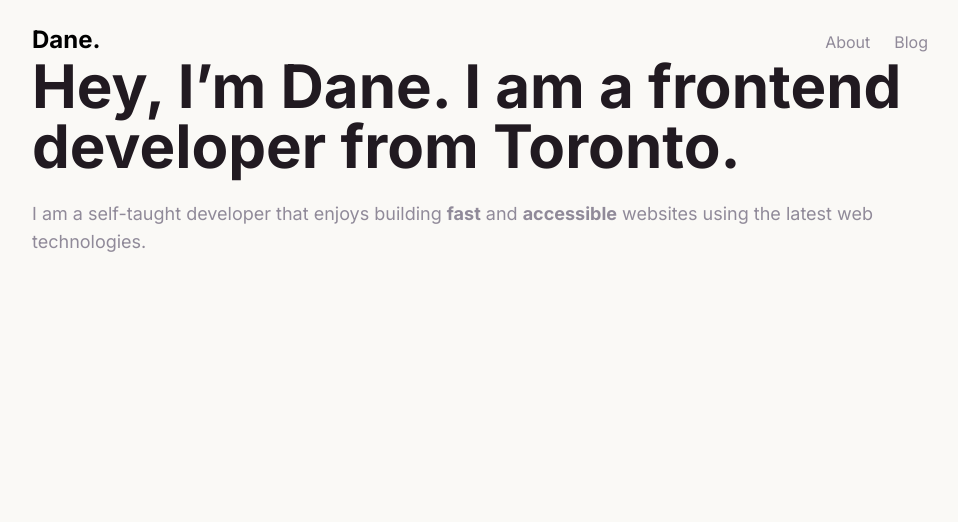
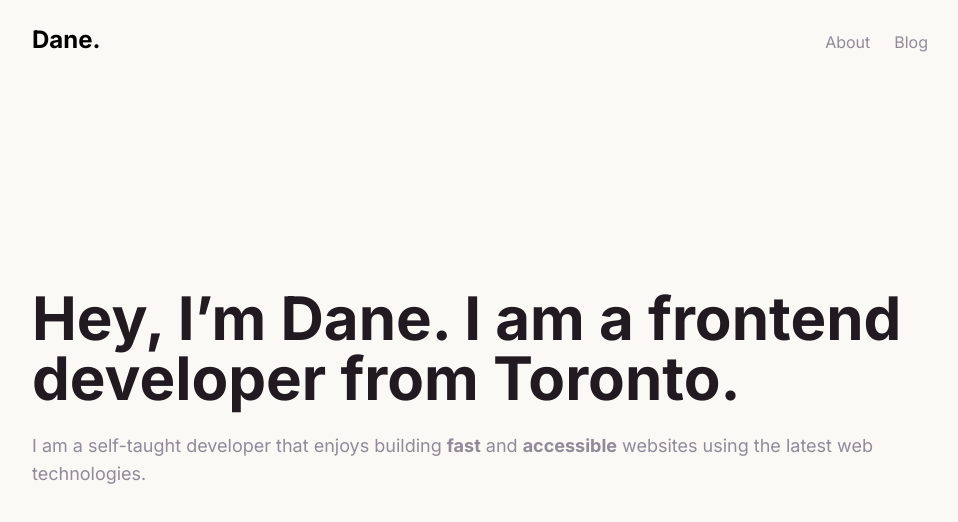
Before and after one commit to nulfrost/danethe.dev, a Next.js app: page / in a window 1280 px wide. Shown: the top 522 px of the page, without its empty margins (160-1118 px from the left). Built offline with nearby package versions, Linux system fonts and the light colour scheme; what @tailwindcss/typography would draw is missing.

Commit message:
working on navigation accessibility

```diff
--- a/components/layout/MainLayout.tsx
+++ b/components/layout/MainLayout.tsx
@@ -1,14 +1,25 @@
 import { motion } from "framer-motion";
+import { useRouter } from "next/router";
+import Head from "next/head";
 
 type Props = {
   children: React.ReactNode;
 };
 
 export const MainLayout: React.FunctionComponent<Props> = ({ children }) => {
+  const router = useRouter();
+
   return (
     <>
+      <Head>
+        <title>
+          Dane Miller -{" "}
+          {router.pathname === "/" ? "Home" : router.pathname.replace("/", "")}
+        </title>
+        <meta name="viewport" content="initial-scale=1.0, width=device-width" />
+      </Head>
       <motion.main
-        className="flex flex-1"
+        className="flex flex-1 pb-20"
         initial={{ opacity: 0 }}
         animate={{ opacity: 1 }}
         exit={{ opacity: 0 }}
--- a/components/layout/Navbar.tsx
+++ b/components/layout/Navbar.tsx
@@ -8,7 +8,10 @@ export const Navbar = () => {
     <header className="pt-6">
       <nav className="flex items-baseline justify-between">
         <Link href="/">
-          <a className="text-2xl font-bold outline-none focus:ring-yellow-600 focus:ring-4">
+          <a
+            className="text-2xl font-bold outline-none focus:ring-yellow-600 focus:ring-4"
+            aria-label="Go to home page"
+          >
             Dane.
           </a>
         </Link>
@@ -16,6 +19,7 @@ export const Navbar = () => {
           <li>
             <Link href="/about">
               <a
+                aria-label="Go to about page"
                 className={`duration-150 hover:text-kinda-black outline-none focus:ring-yellow-600 focus:ring-4 ${
                   router.pathname === "/about"
                     ? "text-kinda-black"
@@ -29,6 +33,7 @@ export const Navbar = () => {
           <li>
             <Link href="/blog">
               <a
+                aria-label="Go to blog page"
                 className={`duration-150 hover:text-kinda-black outline-none focus:ring-yellow-600 focus:ring-4 ${
                   router.pathname === "/blog"
                     ? "text-kinda-black"
--- a/pages/index.tsx
+++ b/pages/index.tsx
@@ -2,7 +2,7 @@ import { Text } from "../components/common/Text";
 
 function HomePage() {
   return (
-    <div className="flex flex-col justify-center flex-1">
+    <div className="flex flex-col justify-center">
       <Text as="h1" className="mb-6 text-6xl font-bold text-kinda-black">
         Hey, I’m Dane. I am a frontend developer from Toronto.
       </Text>
--- a/styles/global.css
+++ b/styles/global.css
@@ -14,7 +14,8 @@
   }
 
   html,
-  body {
+  body,
+  #__next {
     height: 100%;
   }
 
@@ -24,5 +25,6 @@
 
   #__next {
     font-family: "Inter", sans-serif;
+    @apply flex flex-col;
   }
 }
```
